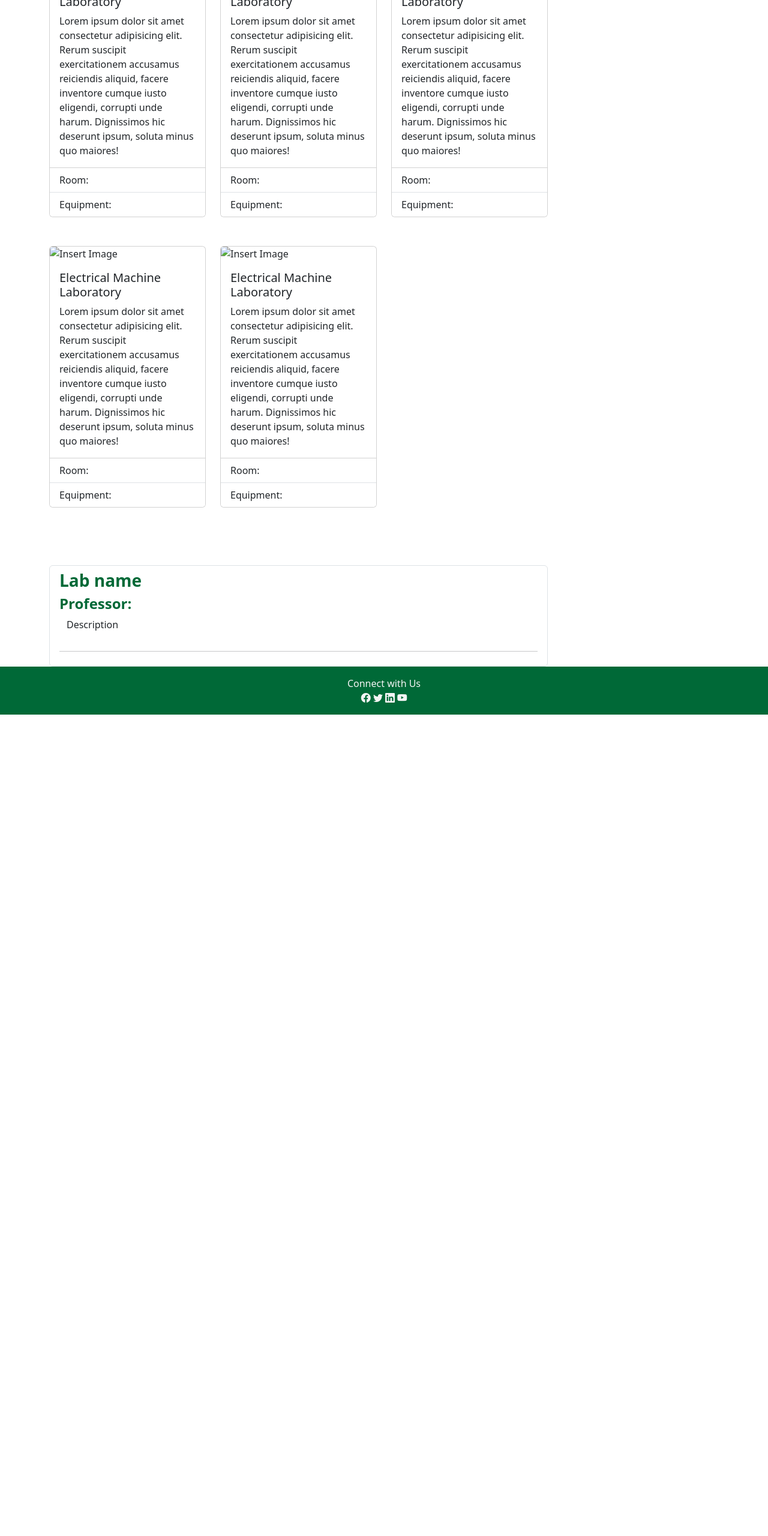
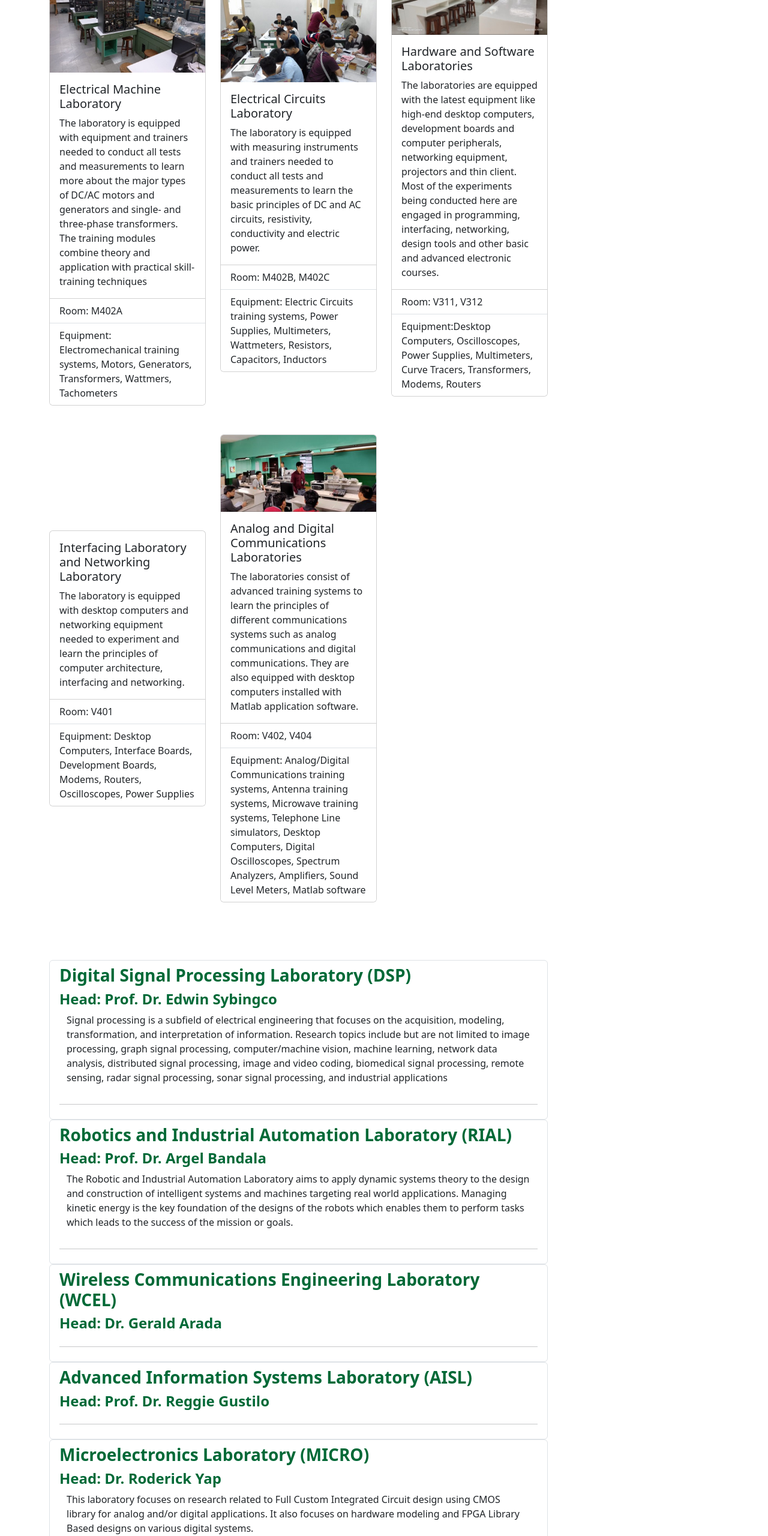
Before and after one commit to Jay-Obico/Jay-Obico.github.io, a plain HTML site: page Academics_Laboratory.html in a window 1280 px wide. Shown: the part 220-2780 px from the top of the page at 60% size. Before the commit the page ends 1411 px from the top, so only its background shows below. Drawn offline with nearby package versions, Linux system fonts and the light colour scheme.

Commit message:
Add files via upload

```diff
--- a/Academics_Laboratory.html
+++ b/Academics_Laboratory.html
@@ -154,14 +154,15 @@
             <div class="col-3">
 
                 <div class="card">
-                    <img src="..." class="card-img-top" alt="Insert Image">
+                    <img src="Project/images/lab/emlab.jpg" class="card-img-top" alt="Insert Image">
                     <div class="card-body">
                       <h5 class="card-title">Electrical Machine Laboratory</h5>
-                      <p class="card-text">Lorem ipsum dolor sit amet consectetur adipisicing elit. Rerum suscipit exercitationem accusamus reiciendis aliquid, facere inventore cumque iusto eligendi, corrupti unde harum. Dignissimos hic deserunt ipsum, soluta minus quo maiores!</p>
+                      <p class="card-text">
+                        The laboratory is equipped with equipment and trainers needed to conduct all tests and measurements to learn more about the major types of DC/AC motors and generators and single- and three-phase transformers. The training modules combine theory and application with practical skill-training techniques</p>
                     </div>
                     <ul class="list-group list-group-flush">
-                      <li class="list-group-item">Room: </li>
-                      <li class="list-group-item">Equipment: </li>
+                      <li class="list-group-item">Room: M402A</li>
+                      <li class="list-group-item">Equipment: Electromechanical training systems, Motors, Generators, Transformers, Wattmers, Tachometers</li>
 
                     </ul>
                   </div>
@@ -172,14 +173,16 @@
             <div class="col-3">
 
                 <div class="card">
-                    <img src="..." class="card-img-top" alt="Insert Image">
+                    <img src="Project/images/lab/elab.jpg" class="card-img-top" alt="Insert Image">
                     <div class="card-body">
-                      <h5 class="card-title">Electrical Machine Laboratory</h5>
-                      <p class="card-text">Lorem ipsum dolor sit amet consectetur adipisicing elit. Rerum suscipit exercitationem accusamus reiciendis aliquid, facere inventore cumque iusto eligendi, corrupti unde harum. Dignissimos hic deserunt ipsum, soluta minus quo maiores!</p>
+                      <h5 class="card-title">Electrical Circuits Laboratory</h5>
+                      <p class="card-text">The laboratory is equipped with measuring instruments and trainers needed to conduct all tests and measurements to learn the basic principles of DC and AC circuits, resistivity, conductivity and electric power.
+
+                      </p>
                     </div>
                     <ul class="list-group list-group-flush">
-                      <li class="list-group-item">Room: </li>
-                      <li class="list-group-item">Equipment: </li>
+                      <li class="list-group-item">Room: M402B, M402C</li>
+                      <li class="list-group-item">Equipment: Electric Circuits training systems, Power Supplies, Multimeters, Wattmeters, Resistors, Capacitors, Inductors</li>
 
                     </ul>
                   </div>
@@ -190,14 +193,14 @@
             <div class="col-3">
 
                 <div class="card">
-                    <img src="..." class="card-img-top" alt="Insert Image">
+                    <img src="Project/images/lab/H&SLab.jpg" class="card-img-top" alt="Insert Image">
                     <div class="card-body">
-                      <h5 class="card-title">Electrical Machine Laboratory</h5>
-                      <p class="card-text">Lorem ipsum dolor sit amet consectetur adipisicing elit. Rerum suscipit exercitationem accusamus reiciendis aliquid, facere inventore cumque iusto eligendi, corrupti unde harum. Dignissimos hic deserunt ipsum, soluta minus quo maiores!</p>
+                      <h5 class="card-title">Hardware and Software Laboratories</h5>
+                      <p class="card-text">The laboratories are equipped with the latest equipment like high-end desktop computers, development boards and computer peripherals, networking equipment, projectors and thin client. Most of the experiments being conducted here are engaged in programming, interfacing, networking, design tools and other basic and advanced electronic courses.</p>
                     </div>
                     <ul class="list-group list-group-flush">
-                      <li class="list-group-item">Room: </li>
-                      <li class="list-group-item">Equipment: </li>
+                      <li class="list-group-item">Room: V311, V312</li>
+                      <li class="list-group-item">Equipment:Desktop Computers, Oscilloscopes, Power Supplies, Multimeters, Curve Tracers, Transformers, Modems, Routers </li>
 
                     </ul>
                   </div>
@@ -211,14 +214,13 @@
             <div class="col-3">
 
                 <div class="card">
-                    <img src="..." class="card-img-top" alt="Insert Image">
                     <div class="card-body">
-                      <h5 class="card-title">Electrical Machine Laboratory</h5>
-                      <p class="card-text">Lorem ipsum dolor sit amet consectetur adipisicing elit. Rerum suscipit exercitationem accusamus reiciendis aliquid, facere inventore cumque iusto eligendi, corrupti unde harum. Dignissimos hic deserunt ipsum, soluta minus quo maiores!</p>
+                      <h5 class="card-title">Interfacing Laboratory and Networking Laboratory</h5>
+                      <p class="card-text">The laboratory is equipped with desktop computers and networking equipment needed to experiment and learn the principles of computer architecture, interfacing and networking.</p>
                     </div>
                     <ul class="list-group list-group-flush">
-                      <li class="list-group-item">Room: </li>
-                      <li class="list-group-item">Equipment: </li>
+                      <li class="list-group-item">Room: V401</li>
+                      <li class="list-group-item">Equipment: Desktop Computers, Interface Boards, Development Boards, Modems, Routers, Oscilloscopes, Power Supplies</li>
 
                     </ul>
                   </div>
@@ -229,14 +231,14 @@
             <div class="col-3">
 
                 <div class="card">
-                    <img src="..." class="card-img-top" alt="Insert Image">
+                    <img src="Project/images/lab/AnalogLab.jpg" class="card-img-top" alt="Insert Image">
                     <div class="card-body">
-                      <h5 class="card-title">Electrical Machine Laboratory</h5>
-                      <p class="card-text">Lorem ipsum dolor sit amet consectetur adipisicing elit. Rerum suscipit exercitationem accusamus reiciendis aliquid, facere inventore cumque iusto eligendi, corrupti unde harum. Dignissimos hic deserunt ipsum, soluta minus quo maiores!</p>
+                      <h5 class="card-title">Analog and Digital Communications Laboratories</h5>
+                      <p class="card-text">The laboratories consist of advanced training systems to learn the principles of different communications systems such as analog communications and digital communications. They are also equipped with desktop computers installed with Matlab application software.</p>
                     </div>
                     <ul class="list-group list-group-flush">
-                      <li class="list-group-item">Room: </li>
-                      <li class="list-group-item">Equipment: </li>
+                      <li class="list-group-item">Room: V402, V404</li>
+                      <li class="list-group-item">Equipment: Analog/Digital Communications training systems, Antenna training systems, Microwave training systems, Telephone Line simulators, Desktop Computers, Digital Oscilloscopes, Spectrum Analyzers, Amplifiers, Sound Level Meters, Matlab software </li>
 
                     </ul>
                   </div>
@@ -257,11 +259,113 @@
             <div class="col-9">
                 <ul class="list-group">
                     <li class="list-group-item">
-                        <h3 class="fw-bold">Lab name</h3>
-                        <h4 class="fw-bold">Professor: </h4>
+                        <h3 class="fw-bold">Digital Signal Processing Laboratory (DSP) </h3>
+                        <h4 class="fw-bold">Head: Prof. Dr. Edwin Sybingco</h4>
                         <div class="container">
                             <div class="row">
-                                <p>Description</p>
+                                <p>Signal processing is a subfield of electrical engineering that focuses on the acquisition, modeling, transformation, and interpretation of information. Research topics include but are not limited to image processing, graph signal processing, computer/machine vision, machine learning, network data analysis, distributed signal processing, image and video coding, biomedical signal processing, remote sensing, radar signal processing, sonar signal processing, and industrial applications</p>
+                            </div>
+                        </div>
+                        <hr class="col-12">
+                    </li>
+                </ul>
+            </div>
+
+            <div class="col-9">
+                <ul class="list-group">
+                    <li class="list-group-item">
+                        <h3 class="fw-bold">Robotics and Industrial Automation Laboratory (RIAL)</h3>
+                        <h4 class="fw-bold">Head: Prof. Dr. Argel Bandala</h4>
+                        <div class="container">
+                            <div class="row">
+                                <p>The Robotic and Industrial Automation Laboratory aims to apply dynamic systems theory to the design and construction of intelligent systems and machines targeting real world applications. Managing kinetic energy is the key foundation of the designs of the robots which enables them to perform tasks which leads to the success of the mission or goals.</p>
+                            </div>
+                        </div>
+                        <hr class="col-12">
+                    </li>
+                </ul>
+            </div>
+
+            <div class="col-9">
+                <ul class="list-group">
+                    <li class="list-group-item">
+                        <h3 class="fw-bold">Wireless Communications Engineering Laboratory (WCEL)</h3>
+                        <h4 class="fw-bold">Head: Dr. Gerald Arada</h4>
+                        <div class="container">
+                            <div class="row">
+                            </div>
+                        </div>
+                        <hr class="col-12">
+                    </li>
+                </ul>
+            </div>
+
+            <div class="col-9">
+                <ul class="list-group">
+                    <li class="list-group-item">
+                        <h3 class="fw-bold">Advanced Information Systems Laboratory (AISL)</h3>
+                        <h4 class="fw-bold">Head: Prof. Dr. Reggie Gustilo</h4>
+                        <div class="container">
+                            <div class="row">
+                            </div>
+                        </div>
+                        <hr class="col-12">
+                    </li>
+                </ul>
+            </div>
+
+            <div class="col-9">
+                <ul class="list-group">
+                    <li class="list-group-item">
+                        <h3 class="fw-bold">Microelectronics Laboratory (MICRO)</h3>
+                        <h4 class="fw-bold">Head: Dr. Roderick Yap                        </h4>
+                        <div class="container">
+                            <div class="row">
+                                <p>This laboratory focuses on research related to Full Custom Integrated Circuit design using CMOS library for analog and/or digital applications. It also focuses on hardware modeling and FPGA Library Based designs on various digital systems.</p>
+                            </div>
+                        </div>
+                        <hr class="col-12">
+                    </li>
+                </ul>
+            </div>
+
+            <div class="col-9">
+                <ul class="list-group">
+                    <li class="list-group-item">
+                        <h3 class="fw-bold">Embedded Systems and Computer Architecture Laboratory (ESCA)</h3>
+                        <h4 class="fw-bold">Head: Dr. Robert Jay del Rosario</h4>
+                        <div class="container">
+                            <div class="row">
+                            </div>
+                        </div>
+                        <hr class="col-12">
+                    </li>
+                </ul>
+            </div>
+
+            <div class="col-9">
+                <ul class="list-group">
+                    <li class="list-group-item">
+                        <h3 class="fw-bold">Computer Networks and IoT Laboratory (CNIL)
+                        </h3>
+                        <h4 class="fw-bold">Head: Dr. Cesar Llorente
+                        </h4>
+                        <div class="container">
+                            <div class="row">
+                            </div>
+                        </div>
+                        <hr class="col-12">
+                    </li>
+                </ul>
+            </div>
+
+            <div class="col-9">
+                <ul class="list-group">
+                    <li class="list-group-item">
+                        <h3 class="fw-bold">Renewable Electric Systems Laboratory (RESL)</h3>
+                        <h4 class="fw-bold">Head: Engr. Jose Antonio Catala</h4>
+                        <div class="container">
+                            <div class="row">
                             </div>
                         </div>
                         <hr class="col-12">
@@ -270,45 +374,6 @@
             </div>
         </div>
     </div>
-
-    <!-- Modals -->
-    <div class="modal fade" id="sample_Modal" tabindex="-1" aria-labelledby="exampleModalLabel" aria-hidden="true">
-        <div class="modal-dialog modal-dialog-centered">
-          <div class="modal-content">
-            <div class="modal-header">
-              <h1 class="modal-title fs-5" id="exampleModalLabel">Conference Title</h1>
-              <button type="button" class="btn-close" data-bs-dismiss="modal" aria-label="Close"></button>
-            </div>
-            <div class="modal-body">
-              <div class="container">
-                <!-- Description -->
-                <div class="row">
-                    <h5>Description</h5>
-                    <p>Lorem ipsum dolor sit amet consectetur adipisicing elit. Omnis, recusandae id dolorum consectetur maxime distinctio accusantium sequi sint totam ea mollitia ex eos inventore harum, hic facere neque facilis adipisci!</p>
-                </div>
-
-                <!-- Instruction -->
-                <div class="row">
-                    <h5>Instructions</h5>
-                    <p>Lorem ipsum dolor sit amet consectetur adipisicing elit. Omnis, recusandae id dolorum consectetur maxime distinctio accusantium sequi sint totam ea mollitia ex eos inventore harum, hic facere neque facilis adipisci!</p>
-                </div>
-
-                <!-- Schedule -->
-                <!-- Change to a Table if you like -->
-                <div class="row">
-                    <h5>Schedule</h5>
-                    <p>Lorem ipsum dolor sit amet consectetur adipisicing elit. Omnis, recusandae id dolorum consectetur maxime distinctio accusantium sequi sint totam ea mollitia ex eos inventore harum, hic facere neque facilis adipisci!</p>
-                </div>
-              </div>
-            </div>
-            <div class="modal-footer align-items-center justify-content-center">
-                <!-- Add Hyper Link -->
-              <a href="" class="btn btn-success">Register</a>
-            </div>
-          </div>
-        </div>
-      </div>
-
 
 
         <!-- footer -->
```
